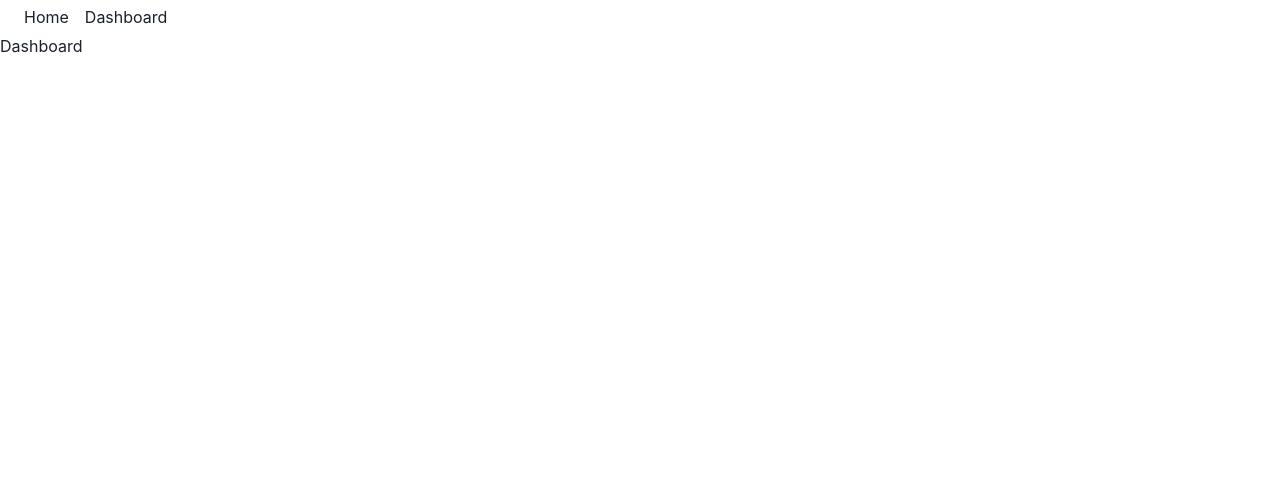
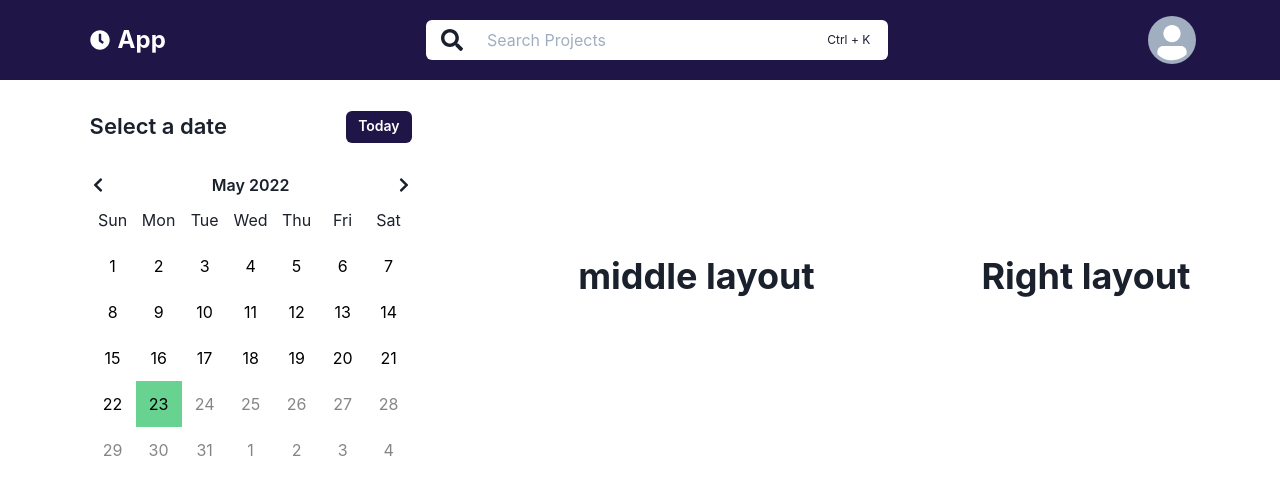
Before and after one commit to mkedaraxioned/fe-airbrake-integration, a React (Create React App) app: page /dashboard in a window 1280 px wide. Shown: the top 494 px of the page. Built offline with nearby package versions, Linux system fonts and the light colour scheme.

Commit message:
feat: calender done

```diff
--- a/package.json
+++ b/package.json
@@ -17,6 +17,7 @@
     "@types/react-redux": "^7.1.24",
     "@types/react-router": "^5.1.18",
     "@types/react-router-dom": "^5.3.3",
+    "date-fns": "^2.28.0",
     "framer-motion": "^4.1.17",
     "react": "^17.0.2",
     "react-dom": "^17.0.2",
--- /dev/null
+++ b/src/components/calender/index.tsx
@@ -0,0 +1,168 @@
+import React, { useState } from 'react';
+import {
+  format,
+  subMonths,
+  addMonths,
+  startOfWeek,
+  addDays,
+  isSameDay,
+  getMonth,
+  startOfMonth,
+  endOfWeek,
+} from 'date-fns';
+import { Box, Button, Flex, HStack, Text } from '@chakra-ui/react';
+import { FaChevronLeft, FaChevronRight } from 'react-icons/fa';
+import { endOfMonth } from 'date-fns/esm';
+
+interface Props {
+  showDetailsHandle: (dayStr: string) => void;
+}
+
+const Calendar = ({ showDetailsHandle }: Props) => {
+  const [currentMonth, setCurrentMonth] = useState(new Date());
+  const [selectedDate, setSelectedDate] = useState(new Date());
+
+  const changeMonthHandle = (btnType: string) => {
+    if (btnType === 'prev') {
+      setCurrentMonth(subMonths(currentMonth, 1));
+    }
+    if (btnType === 'next') {
+      setCurrentMonth(addMonths(currentMonth, 1));
+    }
+  };
+
+  const onDateClickHandle = (day: Date, dayStr: string) => {
+    setSelectedDate(day);
+    showDetailsHandle(dayStr);
+  };
+
+  const renderHeader = () => {
+    const dateFormat = 'MMM yyyy';
+    return (
+      <Flex justifyContent='space-between' alignItems='center'>
+        <Box>
+          <Box
+            className='icon'
+            onClick={() => changeMonthHandle('prev')}
+            cursor='pointer'
+          >
+            <FaChevronLeft />
+          </Box>
+        </Box>
+        <Box className='col col-center' fontWeight='semibold'>
+          <span>{format(currentMonth, dateFormat)}</span>
+        </Box>
+        <Box className='col col-end'>
+          <Box onClick={() => changeMonthHandle('next')} cursor='pointer'>
+            <FaChevronRight />
+          </Box>
+        </Box>
+      </Flex>
+    );
+  };
+  const renderDays = () => {
+    const dateFormat = 'EEE';
+    const days = [];
+    const startDate = startOfWeek(currentMonth, { weekStartsOn: 0 });
+    for (let i = 0; i < 7; i++) {
+      days.push(
+        <Box w='46px' h='46px' lineHeight='46px' key={i}>
+          {format(addDays(startDate, i), dateFormat)}
+        </Box>
+      );
+    }
+    return <Box display='flex'>{days}</Box>;
+  };
+  const renderCells = () => {
+    const monthStart = startOfMonth(currentMonth);
+    const monthEnd = endOfMonth(monthStart);
+    const startDate = startOfWeek(monthStart);
+    const endDate = endOfWeek(monthEnd);
+
+    const dateFormat = 'd';
+    const rows = [];
+
+    let days = [];
+    let day = startDate;
+    let formattedDate = '';
+
+    while (day <= endDate) {
+      for (let i = 0; i < 7; i++) {
+        formattedDate = format(day, dateFormat);
+        const cloneDay = day;
+        const month = getMonth(day);
+        const getTime = new Date(day).getTime();
+        const curTime = new Date().getTime();
+
+        days.push(
+          <Box
+            w='46px'
+            h='46px'
+            bg={`${
+              isSameDay(day, selectedDate)
+                ? 'green.300'
+                : isSameDay(day, selectedDate)
+                ? 'orange.100'
+                : 'white'
+            }`}
+            color={`${
+              month !== currentMonth.getMonth() || getTime > curTime
+                ? 'blackAlpha.600'
+                : 'black'
+            }`}
+            pointerEvents={`${
+              month !== currentMonth.getMonth() || getTime > curTime
+                ? 'none'
+                : 'auto'
+            }`}
+            cursor={`${
+              month !== currentMonth.getMonth() || getTime > curTime
+                ? 'not-allowed'
+                : 'pointer'
+            }`}
+            lineHeight='46px'
+            key={i}
+            onClick={() => {
+              const dayStr = format(cloneDay, 'dd-MM-yyyy');
+              onDateClickHandle(cloneDay, dayStr);
+            }}
+          >
+            <span className='number'>{formattedDate}</span>
+          </Box>
+        );
+        day = addDays(day, 1);
+      }
+
+      rows.push(
+        <Box display='flex' flexWrap='wrap' key={day.getTime()}>
+          {days}
+        </Box>
+      );
+      days = [];
+    }
+    return <div className='body'>{rows}</div>;
+  };
+
+  const setTodaysDate = () => {
+    setSelectedDate(new Date());
+    setCurrentMonth(new Date());
+  };
+
+  return (
+    <Box w='322px' textAlign='center'>
+      <HStack p='30px 0' justifyContent='space-between'>
+        <Text fontSize='22px' fontWeight='semibold'>
+          Select a date
+        </Text>
+        <Button bg='primary' color='white' size='sm' onClick={setTodaysDate}>
+          Today
+        </Button>
+      </HStack>
+      {renderHeader()}
+      {renderDays()}
+      {renderCells()}
+    </Box>
+  );
+};
+
+export default Calendar;
--- a/src/components/header/index.tsx
+++ b/src/components/header/index.tsx
@@ -1,21 +1,73 @@
-import { ListItem, UnorderedList } from '@chakra-ui/react';
+import {
+  Avatar,
+  Box,
+  Flex,
+  Heading,
+  IconButton,
+  Input,
+  Menu,
+  MenuButton,
+  MenuGroup,
+  MenuItem,
+  MenuList,
+  Text,
+} from '@chakra-ui/react';
 import React from 'react';
+import { FaClock, FaSearch } from 'react-icons/fa';
 import { Link } from 'react-router-dom';
 
 const Header = () => {
   return (
-    <header>
-      <nav>
-        <UnorderedList listStyleType='none' display='flex'>
-          <ListItem m='5px 8px'>
-            <Link to='/'>Home</Link>
-          </ListItem>
-          <ListItem m='5px 8px'>
-            <Link to='/dashboard'>Dashboard</Link>
-          </ListItem>
-        </UnorderedList>
-      </nav>
-    </header>
+    <Box py='19px' bg='primary'>
+      <Box className='wrapper'>
+        <Flex w='full' justifyContent='space-between' alignItems='center'>
+          <Link to='/'>
+            <Heading display='flex' alignItems='center' color='white' fontSize='24px'>
+              <FaClock  fontSize='20px'/>
+              <Text as='span' ml='8px'>App</Text>
+            </Heading>
+          </Link>
+          <Flex w='42%'p='0 15px' justifyContent='space-between' alignItems='center' bg='white' borderRadius='md'>
+            <Box pr='8px' fontSize='22px'>
+              <FaSearch />
+            </Box>
+            <Box w='full'>
+              <Input placeholder='Search Projects' w='full' boxSizing='border-box' border='none' />
+            </Box>
+            <Box w='60px' textAlign='center'>
+              <Text fontSize='12px'> Ctrl + K</Text>
+            </Box>
+          </Flex>
+          <Box>
+            <Menu>
+              <MenuButton
+                w='42px'
+                h='42px '
+                as={IconButton}
+                outline='none'
+                rounded='full'
+                colorScheme='transparent'
+              >
+                <Avatar />
+              </MenuButton>
+              <MenuList>
+                <MenuGroup>
+                  <MenuItem>
+                    <Text fontWeight='bold'>loggr</Text>
+                  </MenuItem>
+                  <MenuItem> Account </MenuItem>
+                  <MenuItem> <Link to='dashboard' className='menu-anchor'>Dashboard</Link> </MenuItem>
+                  <MenuItem> Setting </MenuItem>
+                </MenuGroup>
+                <MenuGroup>
+                  <MenuItem>Log Out</MenuItem>
+                </MenuGroup>
+              </MenuList>
+            </Menu>
+          </Box>
+        </Flex>
+      </Box>
+    </Box>
   );
 };
 
--- a/src/index.tsx
+++ b/src/index.tsx
@@ -7,10 +7,11 @@ import { App } from './App';
 import reportWebVitals from './reportWebVitals';
 import * as serviceWorker from './serviceWorker';
 import { persistor, store } from './store';
+import { costomTheme } from './styles/theme';
 
 ReactDOM.render(
   <React.StrictMode>
-    <ChakraProvider theme={theme}>
+    <ChakraProvider theme={costomTheme}>
       <ColorModeScript />
       <Provider store={store}>
         <PersistGate loading={null} persistor={persistor}>
--- a/src/pages/Dashboard/index.tsx
+++ b/src/pages/Dashboard/index.tsx
@@ -1,8 +1,25 @@
+import { Box, Flex, Heading, HStack } from '@chakra-ui/react'
 import React from 'react'
+import Calendar from '../../components/calender'
 
 const Dashboard = () => {
+  const showDetailsHandle = (dayStr: string) => {
+    console.log(dayStr)
+  };
   return (
-    <div>Dashboard</div>
+    <Box className='wrapper'>
+      <Flex justifyContent='space-between'>
+        <HStack>
+          <Calendar showDetailsHandle={showDetailsHandle}/>
+        </HStack>
+        <HStack>
+          <Heading>middle layout</Heading>
+        </HStack>
+        <HStack>
+          <Heading>Right layout</Heading>
+        </HStack>
+      </Flex>
+    </Box>
   )
 }
 
--- /dev/null
+++ b/src/styles/theme.ts
@@ -0,0 +1,20 @@
+import { extendTheme } from '@chakra-ui/react';
+
+export const costomTheme = extendTheme({
+  styles: {
+    global: {
+      '.wrapper': {
+        maxWidth: '1227px',
+        width: '86%',
+        margin: '0 auto',
+      },
+      '.menu-anchor':{
+        width:'100%',
+        display:'inline-block'
+      }
+    },
+  },
+  colors: {
+    primary: '#201547',
+  },
+});
```
Also changed, not shown: tsconfig.json (+2 -8 lines), 1 other file (tests, documents, lock files or other folders).
